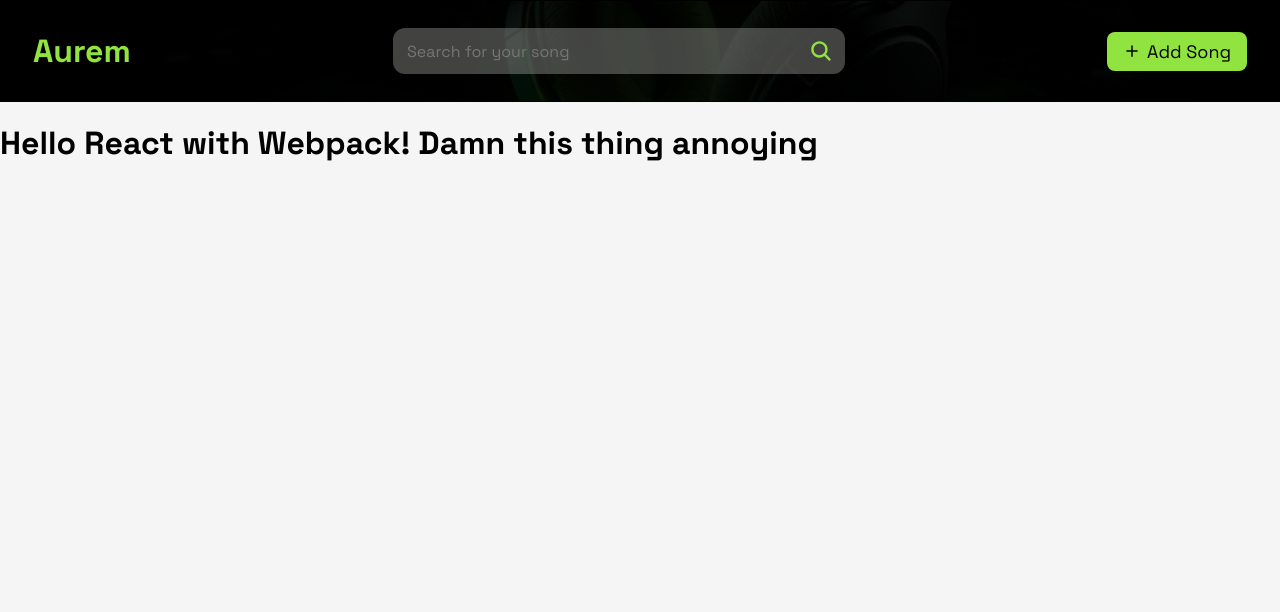
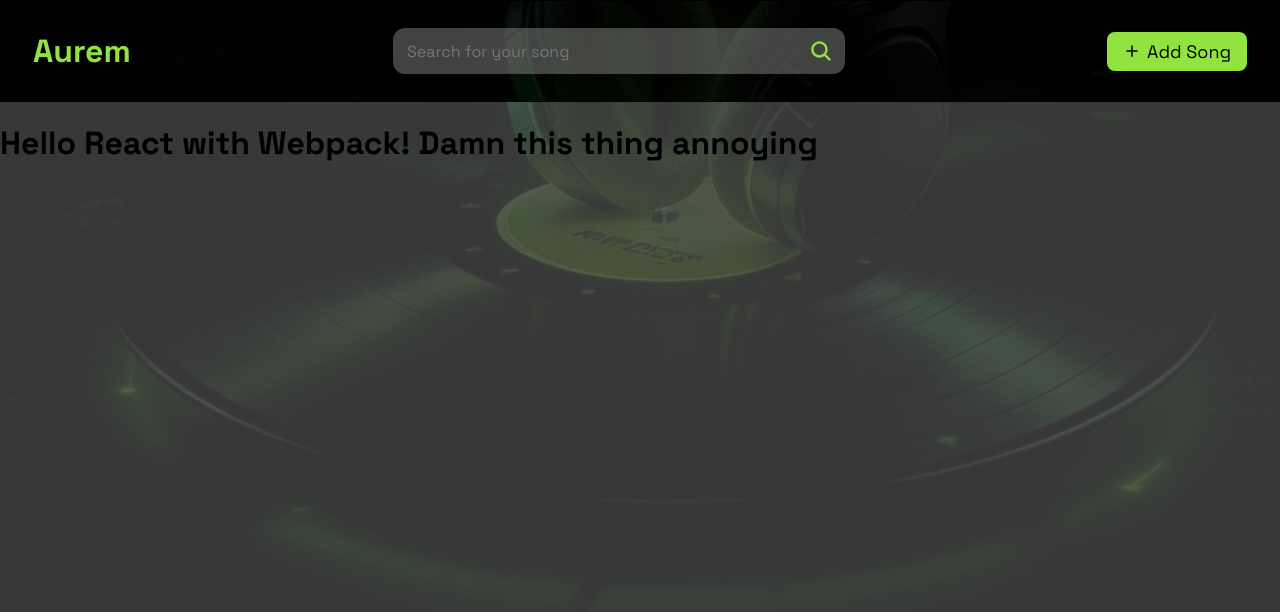
Before and after one commit to EyosiSol/Aurem, a React app: page / in a window 1280 px wide. Shown: the top 612 px of the page. Built offline with nearby package versions, Linux system fonts and the light colour scheme.

Commit message:
feat: update body background to include gradient and image

```diff
--- a/src/index.css
+++ b/src/index.css
@@ -15,7 +15,11 @@ body {
   font-family:
     Space Grotesk,
     sans-serif;
-  background-color: #f5f5f5;
+  background-image:
+    linear-gradient(rgba(65, 65, 65, 0.85), rgba(65, 65, 65, 0.85)),
+    url('../public/images/headeset1.jpg');
+  background-size: cover;
+  background-position: center;
 }
 
 /* header on Laptops */
```
